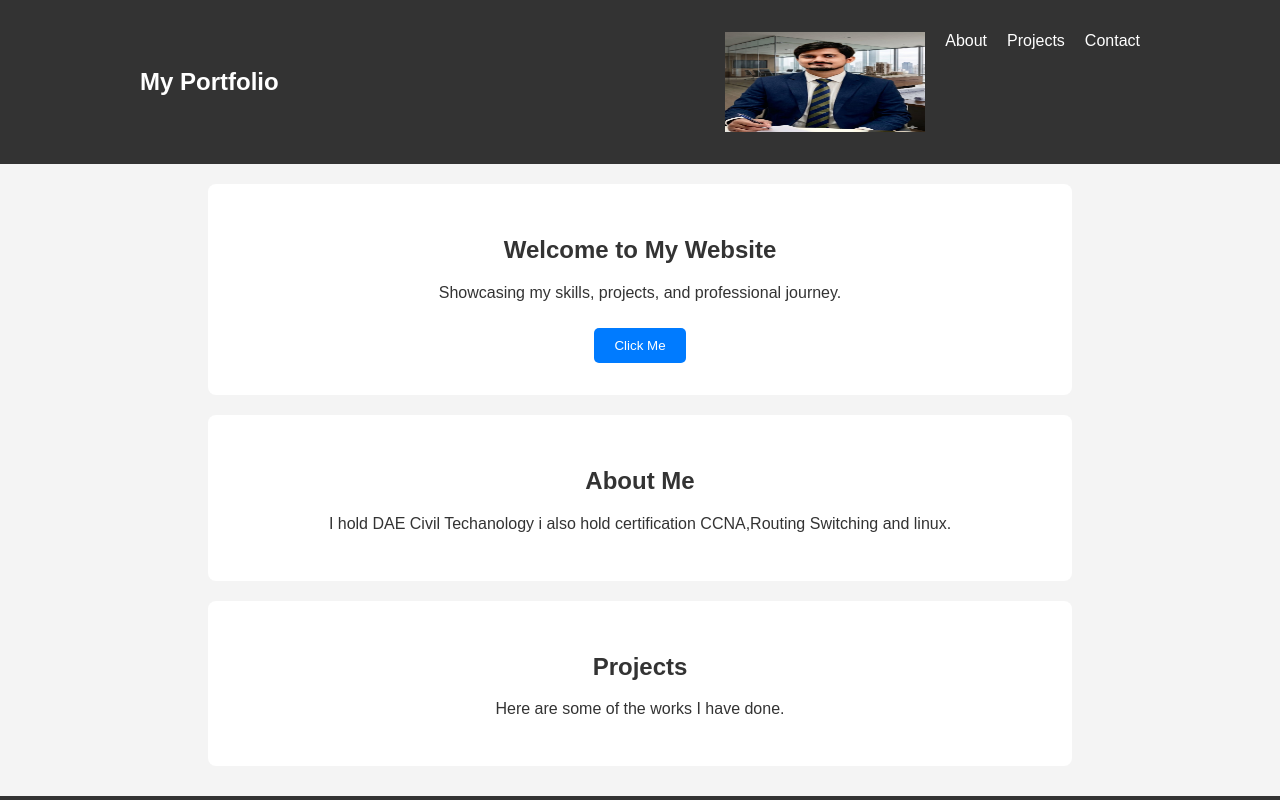
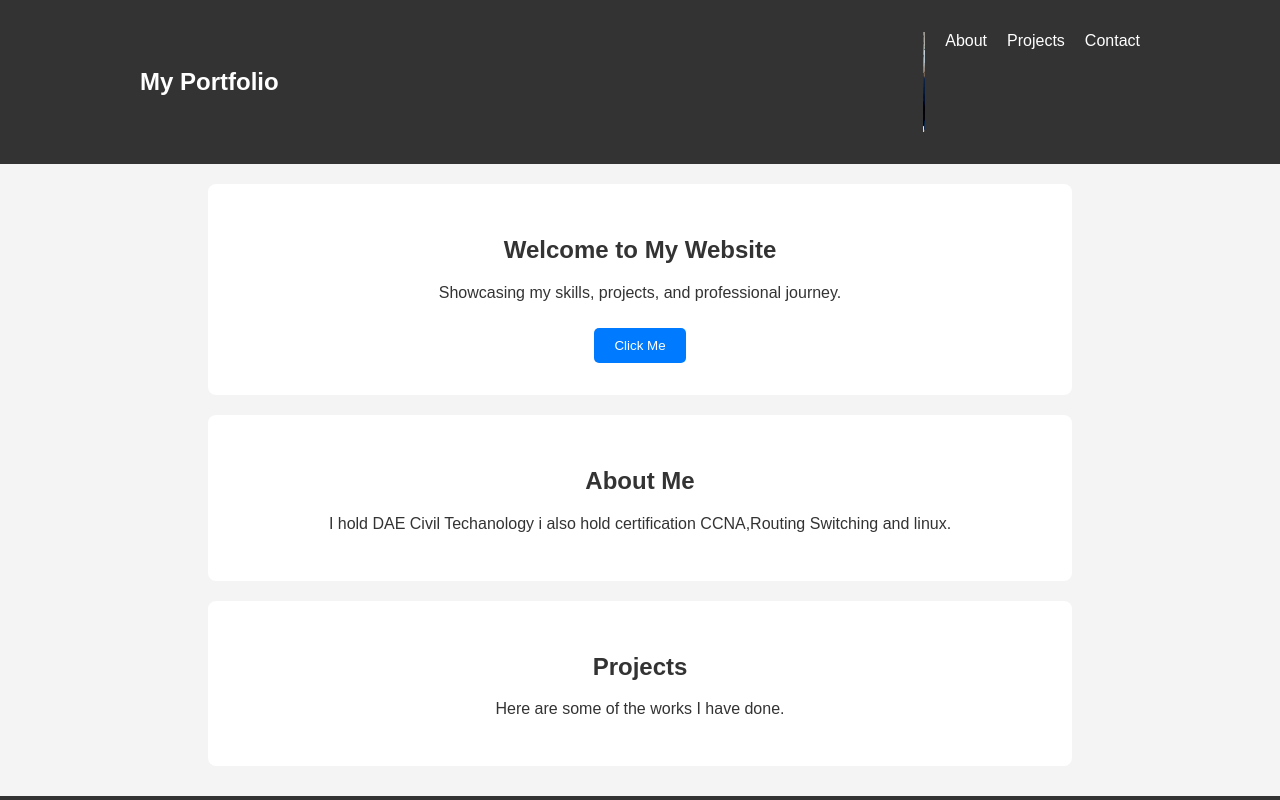
Before and after one commit to Ahmad735-ra/Ahmad-Raza, a plain HTML site: page index.html in a window 1280 px wide. Shown: the top 800 px of the page. Drawn offline with Linux system fonts and the light colour scheme.

Commit message:
Add files via upload

```diff
--- a/index.html
+++ b/index.html
@@ -12,7 +12,7 @@
         <nav>
             <h1>My Portfolio</h1>
             <ul>
-                <img src="Ahmadraz.jpeg" alt="Ahmad Raza" style="width:200px;height:100px;">
+                <img src="Ahmadraz.jpeg" alt="Ahmad Raza" style="width:2px;height:100px;" image-rendering:high-quality;>
                 <li><a href="#about">About</a></li>
                 <li><a href="#projects">Projects</a></li>
                 <li><a href="#contact">Contact</a></li>
```
